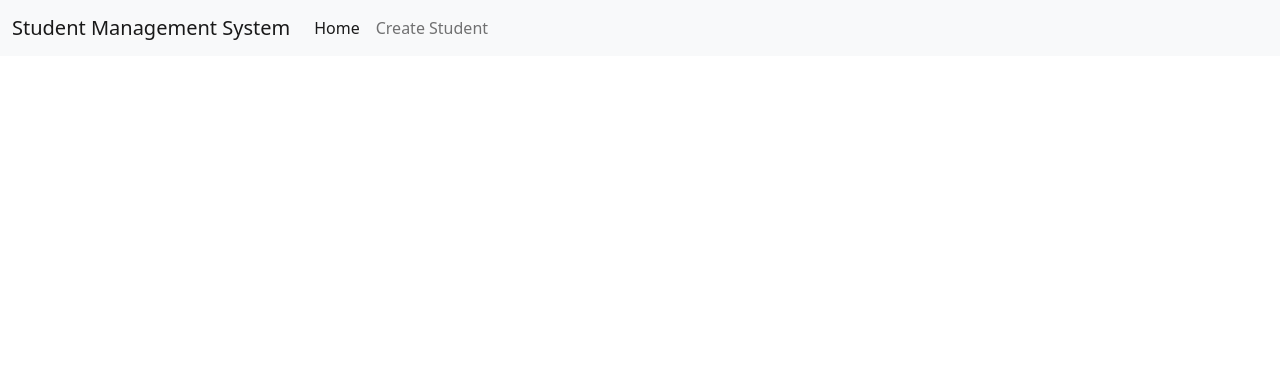
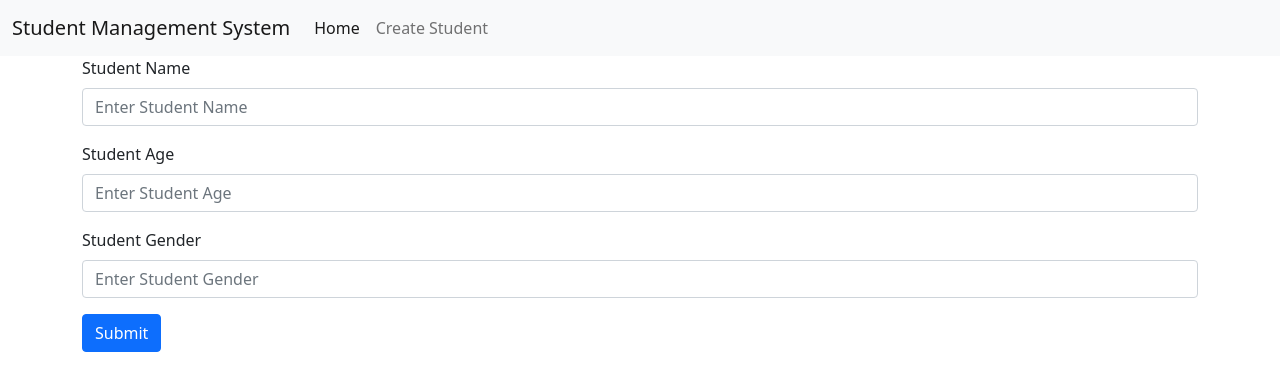
Before and after one commit to DishaKD/MERN-School-Management-System, a React (Create React App) app in the folder frontend/: page /update/1 in a window 1280 px wide. Shown: the top 390 px of the page. Built offline with nearby package versions, Linux system fonts and the light colour scheme; no server answers.

Commit message:
update crud

```diff
--- a/frontend/src/App.js
+++ b/frontend/src/App.js
@@ -5,6 +5,7 @@ import AddStudent from "./components/AddStudent";
 import AllStudent from "./components/AllStudent";
 import DeleteStudent from "./components/DeleteStudent";
 import { BrowserRouter as Router, Route, Routes } from "react-router-dom";
+import UpdateStudent from "./components/UpdateStudent";
 
 function App() {
   return (
@@ -14,7 +15,8 @@ function App() {
         <Routes>
           <Route path="/" exact element={<AllStudent />} />
           <Route path="/add" exact element={<AddStudent />} />
-          <Route path="/delete/:id" exact Component={DeleteStudent} />
+          <Route path="/delete/:id" exact element={<DeleteStudent />} />
+          <Route path="/update/:id" exact element={<UpdateStudent />} />
         </Routes>
       </div>
     </Router>
--- a/frontend/src/components/AllStudent.js
+++ b/frontend/src/components/AllStudent.js
@@ -40,9 +40,11 @@ function AllStudent() {
                   <td>{students.age}</td>
                   <td>{students.gender}</td>
                   <td>
-                    <button type="button" class="btn btn-outline-primary">
-                      Update
-                    </button>
+                    <a href={`/update/${students._id}`}>
+                      <button type="button" class="btn btn-outline-primary">
+                        Update
+                      </button>
+                    </a>
                     &nbsp; &nbsp;&nbsp;&nbsp;
                     <a href={`/delete/${students._id}`}>
                       <button type="button" class="btn btn-outline-danger">
--- /dev/null
+++ b/frontend/src/components/UpdateStudent.js
@@ -0,0 +1,100 @@
+import React, { useState, useEffect } from "react";
+import { useNavigate, useParams } from "react-router-dom";
+import axios from "axios";
+
+export default function UpdateStudent() {
+  const [name, setName] = useState("");
+  const [age, setAge] = useState("");
+  const [gender, setGender] = useState("");
+  const navigate = useNavigate();
+
+  const { id } = useParams();
+
+  useEffect(() => {
+    axios
+      .get(`http://localhost:8070/student/get/${id}`)
+      .then((res) => {
+        setName(res.data.student.name);
+        setAge(res.data.student.age);
+        setGender(res.data.student.gender);
+      })
+      .catch((err) => {
+        alert(err);
+      });
+  }, [id]);
+  function sentData(e) {
+    e.preventDefault();
+
+    const updateStudent = {
+      name,
+      age,
+      gender,
+    };
+
+    axios
+      .put(`http://localhost:8070/student/update/${id}`, updateStudent)
+      .then(() => {
+        alert("Student Updated");
+        navigate("/");
+      })
+      .catch((err) => {
+        alert(err);
+      });
+  }
+
+  return (
+    <div className="container">
+      <form onSubmit={sentData}>
+        <div class="mb-3">
+          <label for="name" class="form-label">
+            Student Name
+          </label>
+          <input
+            type="text"
+            class="form-control"
+            id="name"
+            value={name}
+            placeholder="Enter Student Name"
+            onChange={(e) => {
+              setName(e.target.value);
+            }}
+          />
+        </div>
+        <div class="mb-3">
+          <label for="age" class="form-label">
+            Student Age
+          </label>
+          <input
+            type="text"
+            class="form-control"
+            id="age"
+            value={age}
+            placeholder="Enter Student Age"
+            onChange={(e) => {
+              setAge(e.target.value);
+            }}
+          />
+        </div>
+        <div class="mb-3">
+          <label for="gender" class="form-label">
+            Student Gender
+          </label>
+          <input
+            type="text"
+            class="form-control"
+            id="gender"
+            value={gender}
+            placeholder="Enter Student Gender"
+            onChange={(e) => {
+              setGender(e.target.value);
+            }}
+          />
+        </div>
+
+        <button type="submit" class="btn btn-primary">
+          Submit
+        </button>
+      </form>
+    </div>
+  );
+}
```
